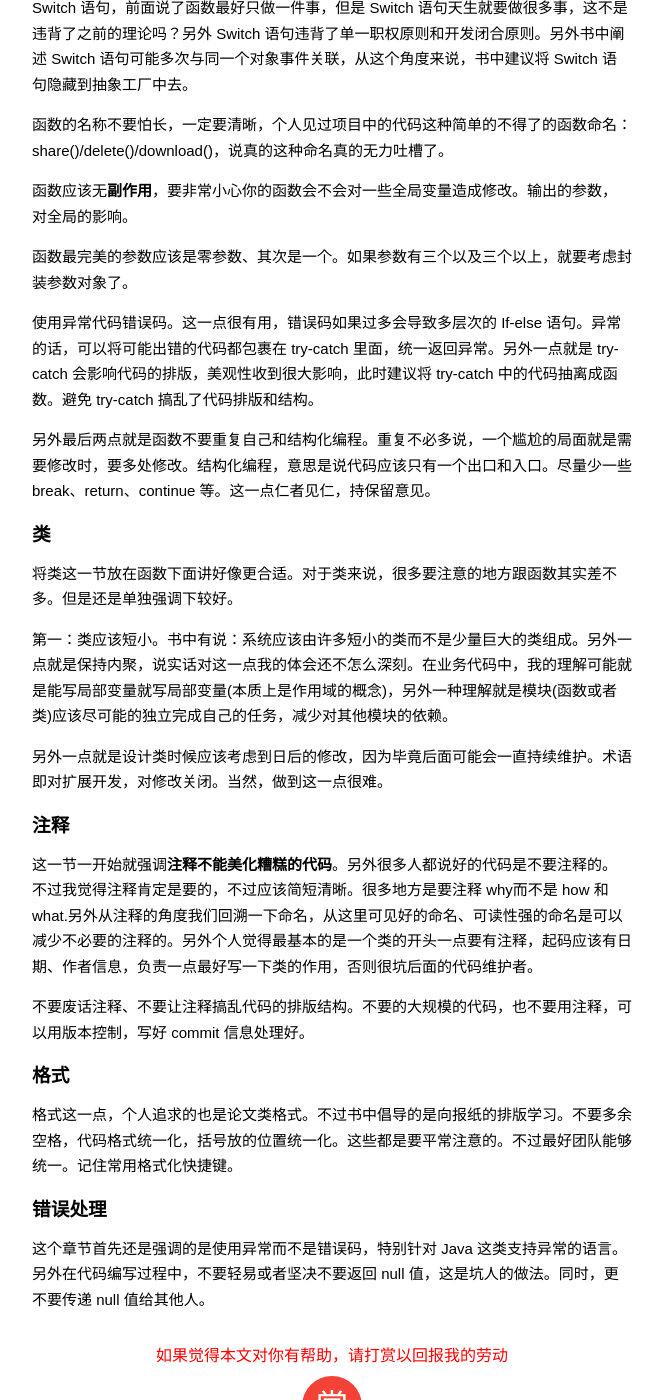
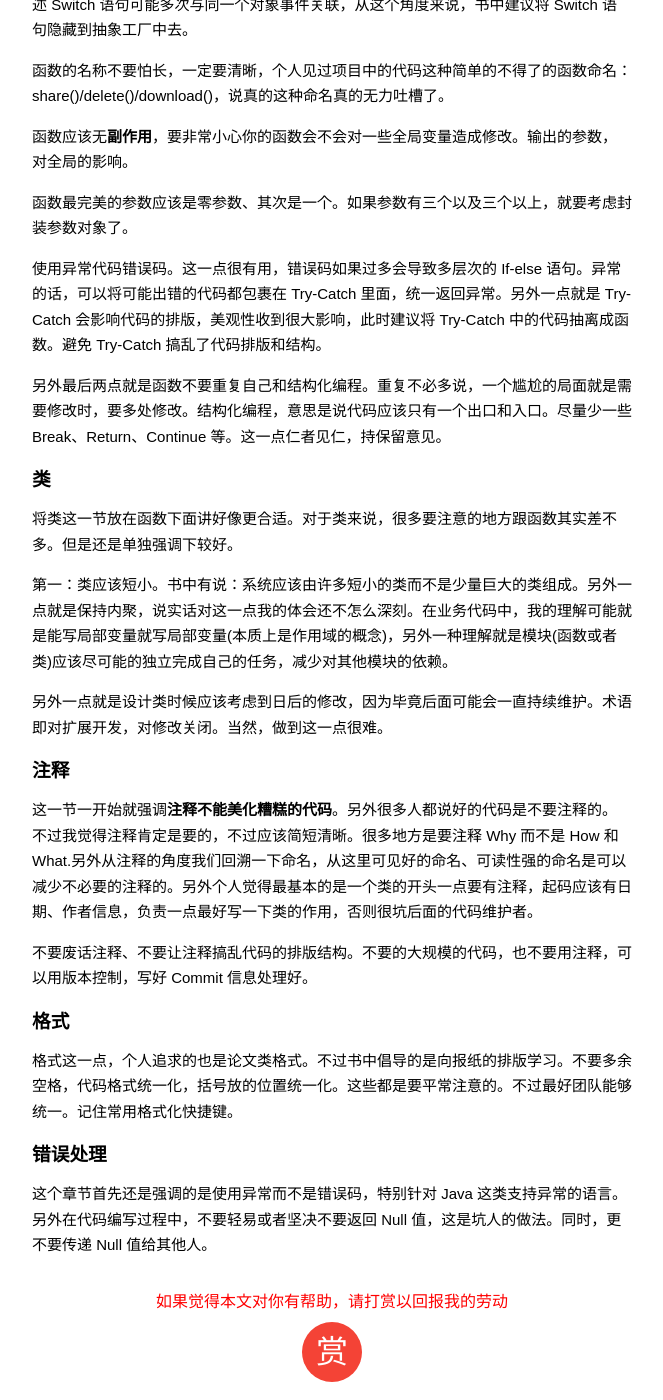
Before and after one commit to wuchangfeng/wuchangfeng.github.io, a Jekyll site: the page built from _posts/2019-03-22-good-habits-for-coding.md, in a window 1280 px wide and 1400 px high, scrolled down 926 px. Shown: the whole window, without its empty margins (308-971 px from the left). Built offline with Jekyll 4.4.1, drawn with Linux system fonts in a browser that asks for light colours; some web fonts are replaced; comment, search, counter and statistics services are not loaded.

```diff
--- a/_posts/2019-03-22-good-habits-for-coding.md
+++ b/_posts/2019-03-22-good-habits-for-coding.md
@@ -27,9 +27,9 @@
 
 函数最完美的参数应该是零参数、其次是一个。如果参数有三个以及三个以上，就要考虑封装参数对象了。
 
-使用异常代码错误码。这一点很有用，错误码如果过多会导致多层次的 If-else 语句。异常的话，可以将可能出错的代码都包裹在 try-catch 里面，统一返回异常。另外一点就是 try-catch 会影响代码的排版，美观性收到很大影响，此时建议将 try-catch 中的代码抽离成函数。避免 try-catch 搞乱了代码排版和结构。
+使用异常代码错误码。这一点很有用，错误码如果过多会导致多层次的 If-else 语句。异常的话，可以将可能出错的代码都包裹在 Try-Catch 里面，统一返回异常。另外一点就是 Try-Catch 会影响代码的排版，美观性收到很大影响，此时建议将 Try-Catch 中的代码抽离成函数。避免 Try-Catch 搞乱了代码排版和结构。
 
-另外最后两点就是函数不要重复自己和结构化编程。重复不必多说，一个尴尬的局面就是需要修改时，要多处修改。结构化编程，意思是说代码应该只有一个出口和入口。尽量少一些 break、return、continue 等。这一点仁者见仁，持保留意见。
+另外最后两点就是函数不要重复自己和结构化编程。重复不必多说，一个尴尬的局面就是需要修改时，要多处修改。结构化编程，意思是说代码应该只有一个出口和入口。尽量少一些 Break、Return、Continue 等。这一点仁者见仁，持保留意见。
 
 ### 类
 
@@ -41,9 +41,9 @@
 
 ### 注释
 
-这一节一开始就强调**注释不能美化糟糕的代码**。另外很多人都说好的代码是不要注释的。不过我觉得注释肯定是要的，不过应该简短清晰。很多地方是要注释 why而不是 how 和 what.另外从注释的角度我们回溯一下命名，从这里可见好的命名、可读性强的命名是可以减少不必要的注释的。另外个人觉得最基本的是一个类的开头一点要有注释，起码应该有日期、作者信息，负责一点最好写一下类的作用，否则很坑后面的代码维护者。
+这一节一开始就强调**注释不能美化糟糕的代码**。另外很多人都说好的代码是不要注释的。不过我觉得注释肯定是要的，不过应该简短清晰。很多地方是要注释 Why 而不是 How 和 What.另外从注释的角度我们回溯一下命名，从这里可见好的命名、可读性强的命名是可以减少不必要的注释的。另外个人觉得最基本的是一个类的开头一点要有注释，起码应该有日期、作者信息，负责一点最好写一下类的作用，否则很坑后面的代码维护者。
 
-不要废话注释、不要让注释搞乱代码的排版结构。不要的大规模的代码，也不要用注释，可以用版本控制，写好 commit 信息处理好。
+不要废话注释、不要让注释搞乱代码的排版结构。不要的大规模的代码，也不要用注释，可以用版本控制，写好 Commit 信息处理好。
 
 ### 格式
 
@@ -51,4 +51,4 @@
 
 ### 错误处理
 
-这个章节首先还是强调的是使用异常而不是错误码，特别针对 Java 这类支持异常的语言。另外在代码编写过程中，不要轻易或者坚决不要返回 null 值，这是坑人的做法。同时，更不要传递 null 值给其他人。
+这个章节首先还是强调的是使用异常而不是错误码，特别针对 Java 这类支持异常的语言。另外在代码编写过程中，不要轻易或者坚决不要返回 Null 值，这是坑人的做法。同时，更不要传递 Null 值给其他人。
```
Also changed, not shown: other parts of _posts/2019-03-22-good-habits-for-coding.md (+1 -1 lines).
